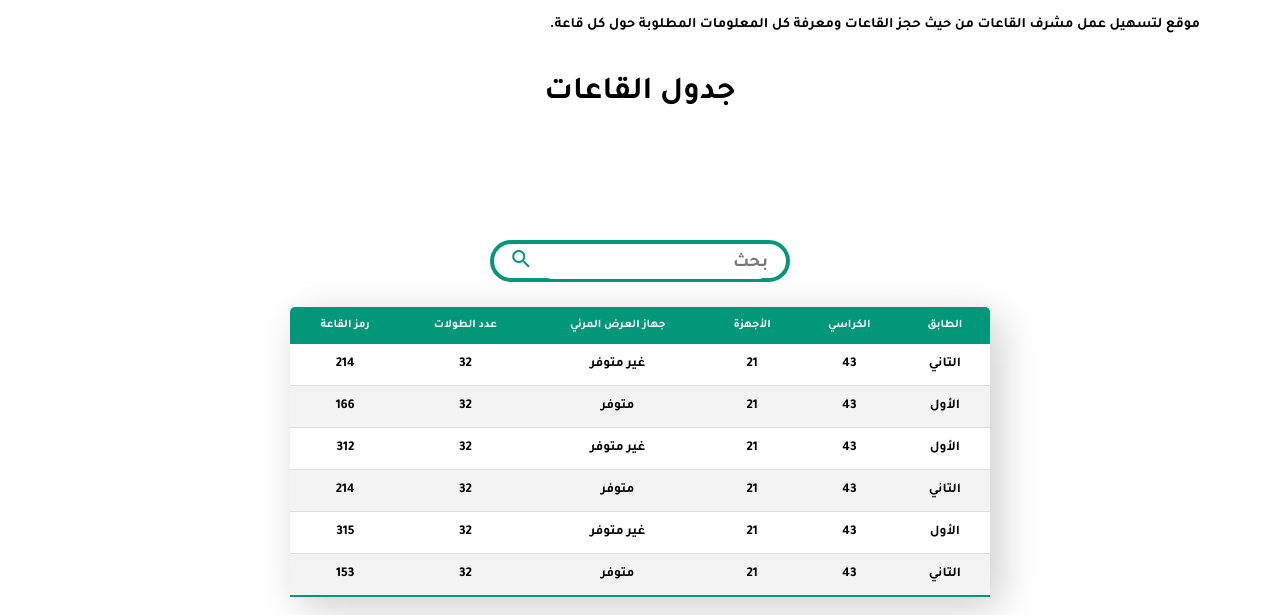
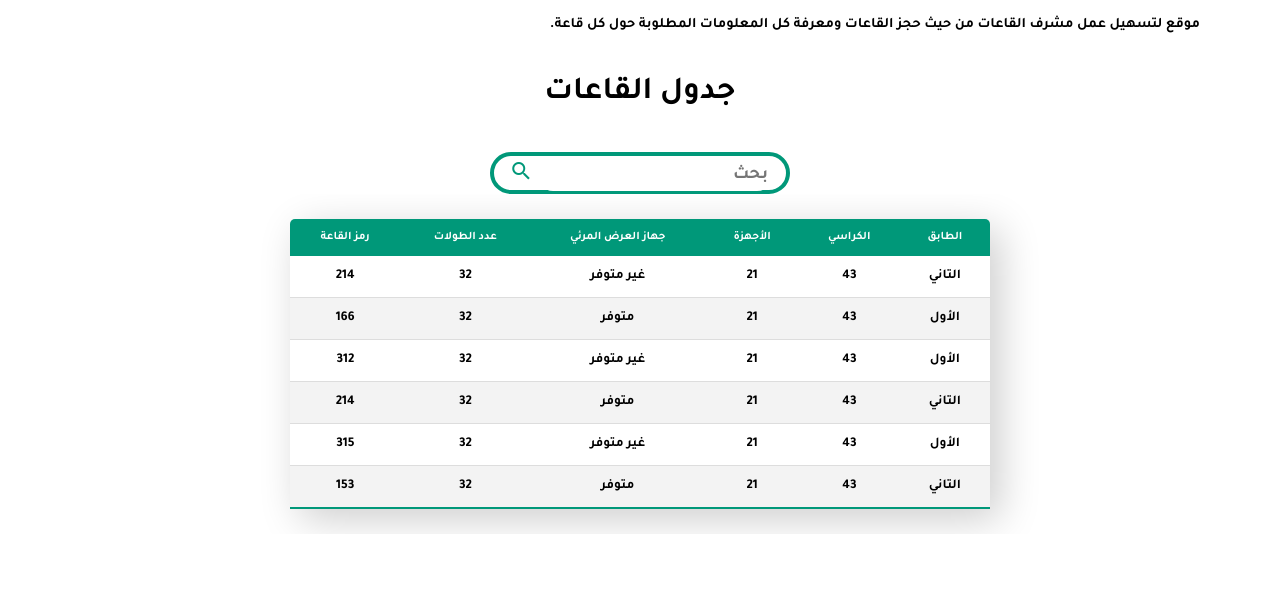
Before and after one commit to alaref-codes/Class-management, a plain HTML site: page main.html in a window 1280 px wide. Shown: the part 71-686 px from the top of the page. Drawn offline with Linux system fonts and the light colour scheme.

Commit message:
modefied the search margin

```diff
--- a/style.css
+++ b/style.css
@@ -120,7 +120,6 @@ footer img {
 
 .boxContainer {
     margin: auto;
-    margin-top: 10%;
     position: relative;
     width: 300px;
     height: 42px;
```
